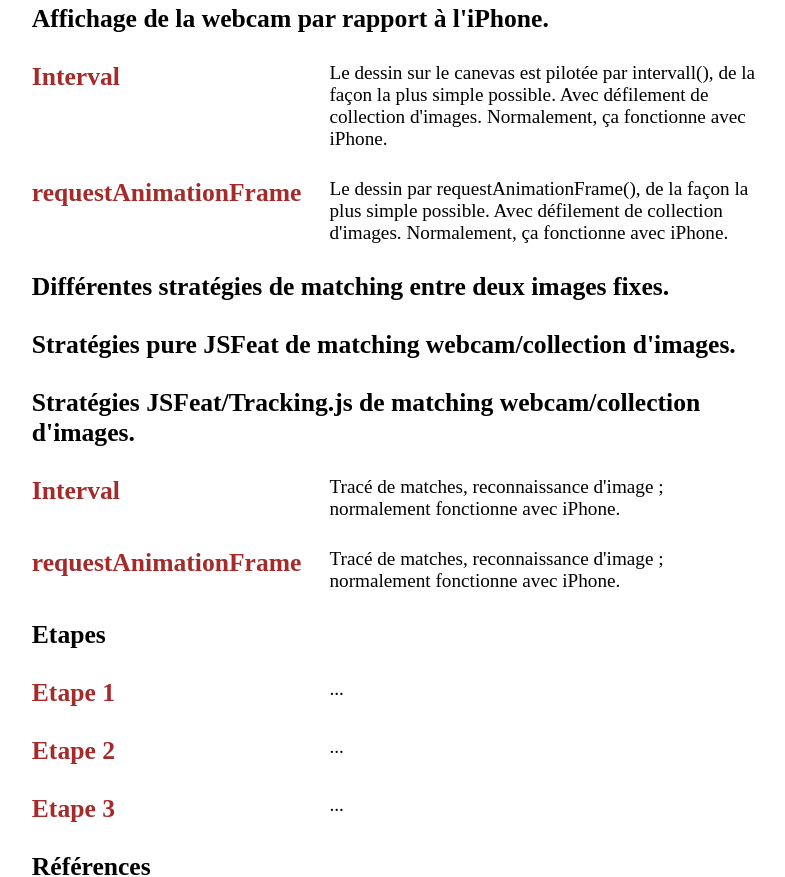
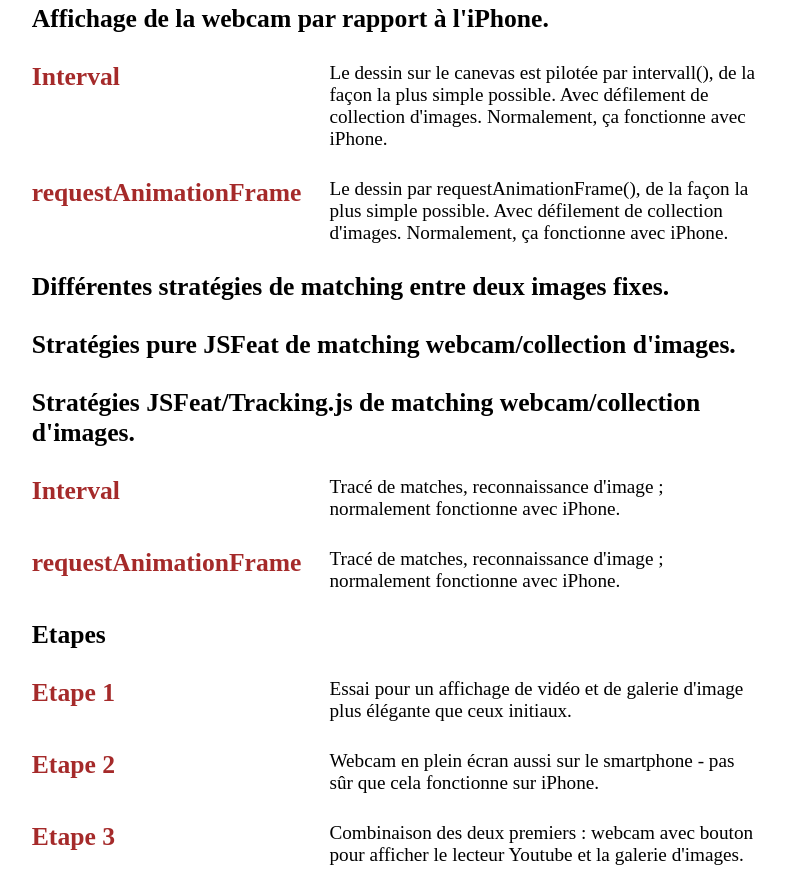
Before and after one commit to alexreflexive/smartphonexperience, a plain HTML site: page index.html in a window 1280 px wide. Shown: the part 79-956 px from the top of the page, without its empty margins (232-1017 px from the left). Drawn offline with Linux system fonts and the light colour scheme.

Commit message:
Update index.html

```diff
--- a/index.html
+++ b/index.html
@@ -98,7 +98,7 @@
                 <a href="etapes/etape1.html">Etape 1</a>
             </th>
             <td>
-                ...
+                Essai pour un affichage de vidéo et de galerie d'image plus élégante que ceux initiaux.
             </td>
         </tr>
         <tr>
@@ -106,7 +106,7 @@
                 <a href="etapes/etape2.html">Etape 2</a>
             </th>
             <td>
-                ...
+                Webcam en plein écran aussi sur le smartphone - pas sûr que cela fonctionne sur iPhone.
             </td>
         </tr>
         <tr>
@@ -114,7 +114,7 @@
                 <a href="etapes/etape3.html">Etape 3</a>
             </th>
             <td>
-                ...
+                Combinaison des deux premiers : webcam avec bouton pour afficher le lecteur Youtube et la galerie d'images.
             </td>
         </tr>
         <tr>
```
